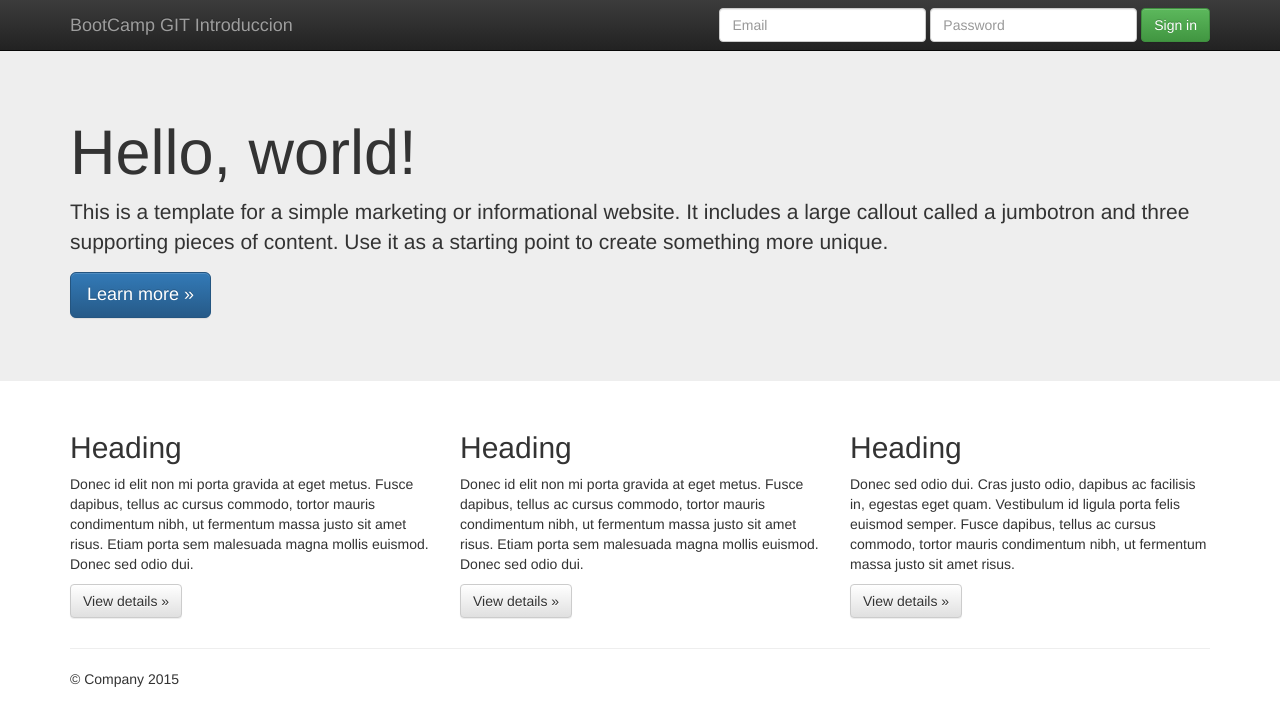
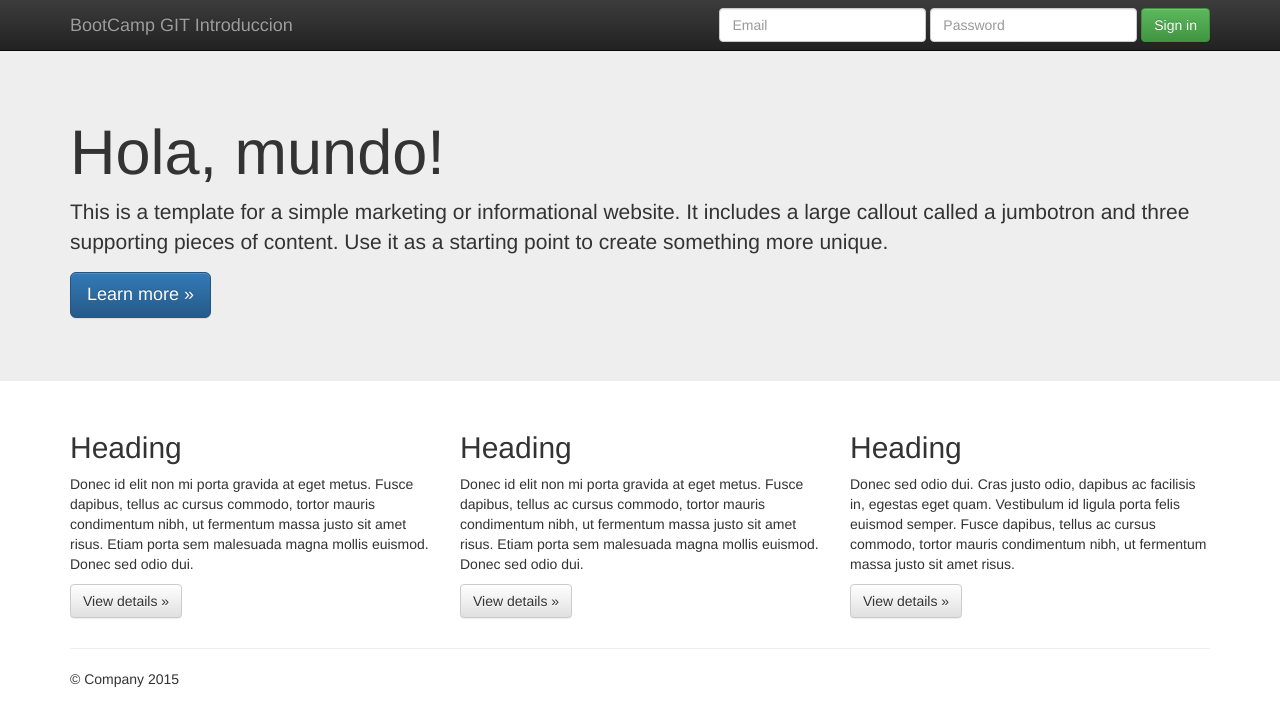
Before and after one commit to akmeteam/Trabajo2_Francisco_Contreras, a plain HTML site: page index.html in a window 1280 px wide. Drawn offline with nearby package versions, Linux system fonts and the light colour scheme.

Commit message:
Se modifica titulo body en el template index.html

```diff
--- a/index.html
+++ b/index.html
@@ -55,7 +55,7 @@
     <!-- Main jumbotron for a primary marketing message or call to action -->
     <div class="jumbotron">
       <div class="container">
-        <h1>Hello, world!</h1>
+        <h1>Hola, mundo!</h1>
         <p>This is a template for a simple marketing or informational website. It includes a large callout called a jumbotron and three supporting pieces of content. Use it as a starting point to create something more unique.</p>
         <p><a class="btn btn-primary btn-lg" href="#" role="button">Learn more &raquo;</a></p>
       </div>
```
